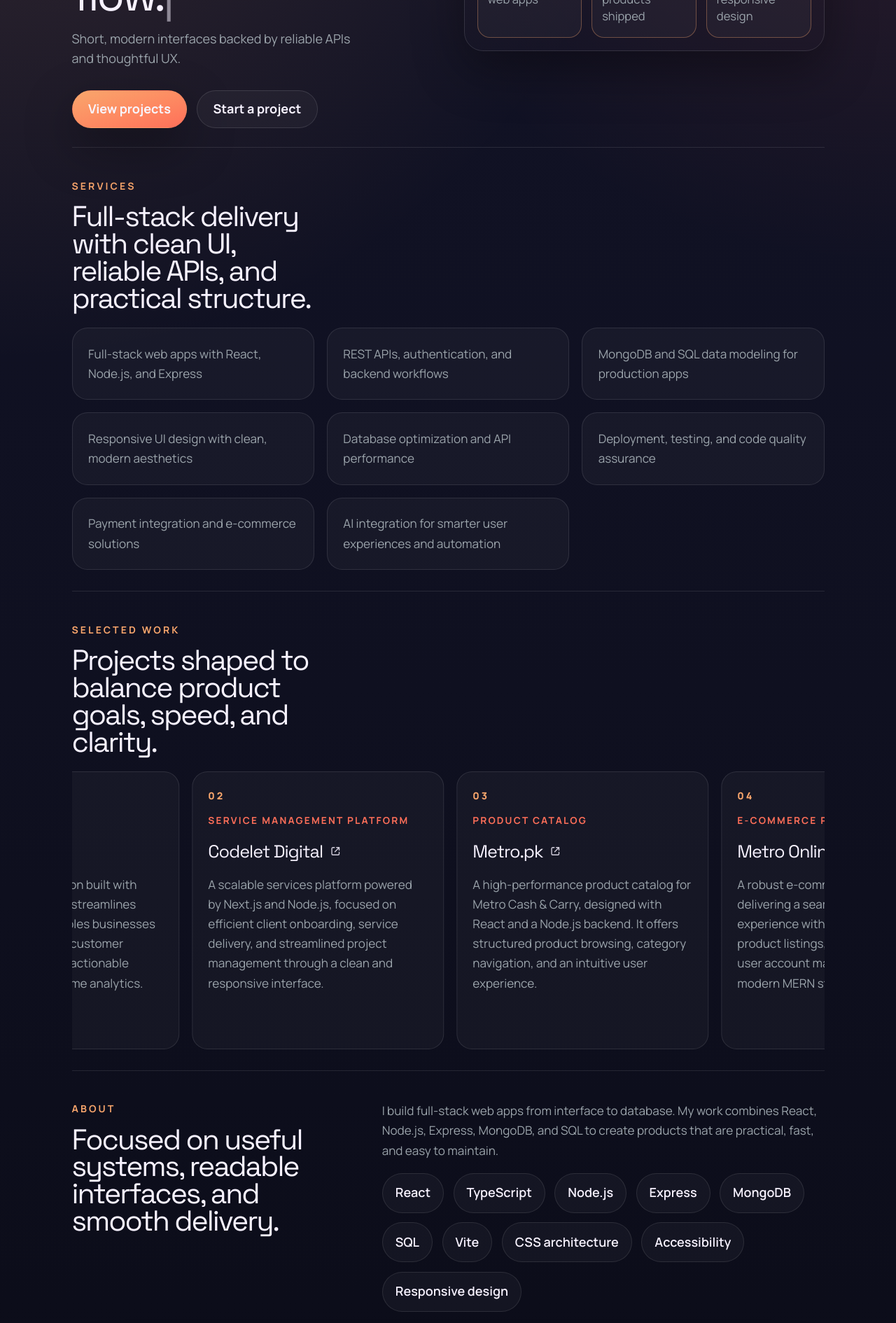
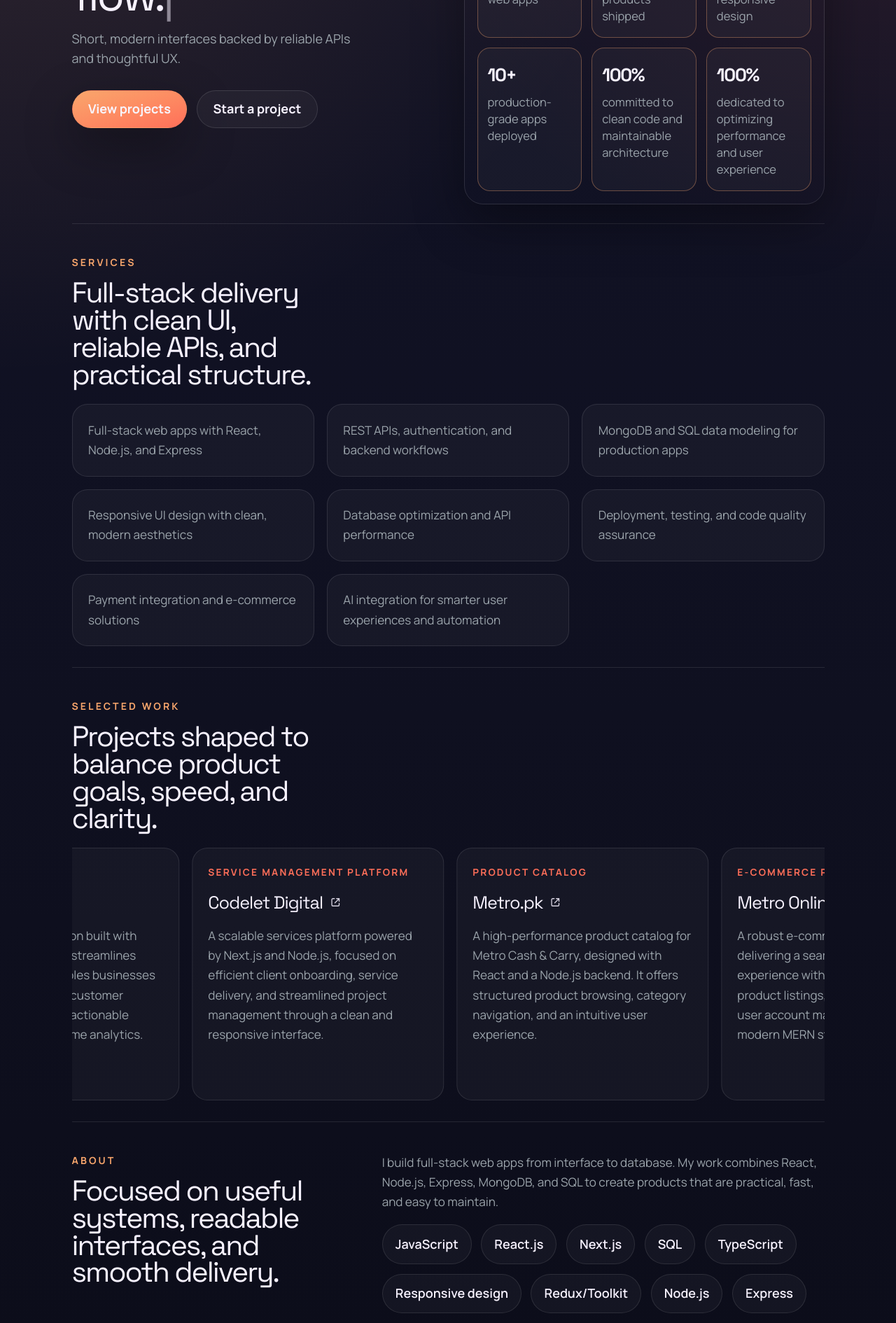
Before and after one commit to hassansheikh33/my-portfolio, a React (Vite) app: page / in a window 1280 px wide. Shown: the part 440-2330 px from the top of the page at 70% size. Built offline with nearby package versions, Linux system fonts and the light colour scheme.

Commit message:
[#master] refactor: update styles in Footer and Navigation components [#master] feat: enhance ProjectsSection with improved scrolling and project handling [#master] feat: update content with new skills and hero stats

```diff
--- a/src/components/Footer.tsx
+++ b/src/components/Footer.tsx
@@ -39,7 +39,7 @@ export const Footer = () => {
       <div className="mx-auto mb-6 flex w-full max-w-[1120px] items-center justify-between gap-8 px-5 max-[768px]:flex-col max-[640px]:px-3">
         <div className="flex items-center">
           <div className="flex items-center gap-2">
-            <CodeOffIcon className="h-5 w-5 transition-colors duration-200 hover:text-[#f9a66c]" />
+            <CodeOffIcon className="h-5 w-5 text-white transition-colors duration-200 hover:text-[#f9a66c]" />
             <p className="text-lg font-bold tracking-[0.08em] text-[#f7f2ff] [font-family:'Space_Grotesk',sans-serif]">
               Portfolio
             </p>
@@ -55,7 +55,7 @@ export const Footer = () => {
                 target="_blank"
                 rel="noopener noreferrer"
                 aria-label={link.label}
-                className="flex h-10 w-10 items-center justify-center rounded-full border border-white/20 transition-all duration-200 hover:border-[#f9a66c]"
+                className="flex h-10 w-10 items-center justify-center rounded-full border border-white/20 text-[#f7f2ff] transition-all duration-200 hover:border-[#f9a66c]"
                 key={link.href}
               >
                 <Icon className="h-5 w-5 transition-colors duration-200 hover:text-[#f9a66c]" />
--- a/src/components/Navigation.tsx
+++ b/src/components/Navigation.tsx
@@ -15,10 +15,10 @@ export const Navigation = () => {
   return (
     <header className="sticky top-0 z-20 mb-2 flex items-center justify-between gap-4 rounded-b-[24px] px-5 pb-6 pt-2 backdrop-blur-[14px] max-[768px]:rounded-none max-[768px]:px-0 max-[768px]:pb-4 max-[768px]:pt-2">
       <a
-        className="whitespace-nowrap pl-2 text-[1.1rem] font-bold tracking-[0.08em] text-[#f7f2ff] [font-family:'Space_Grotesk',sans-serif] max-[640px]:text-[0.9rem] flex items-center"
+        className="hover:text-[#f9a66c] whitespace-nowrap pl-2 text-[1.1rem] font-bold tracking-[0.08em] text-[#f7f2ff] [font-family:'Space_Grotesk',sans-serif] max-[640px]:text-[0.9rem] flex items-center"
         href="#home"
       >
-        <CodeIcon className="mr-2 h-5 w-5" />
+        <CodeIcon className="mr-2 h-5 w-5 hover:text-[#f9a66c]" />
         {BRAND_NAME}
       </a>
       <nav
@@ -27,7 +27,7 @@ export const Navigation = () => {
       >
         {navLinks.map((link) => (
           <a
-            className="transition-colors duration-200 hover:text-[#f7f2ff]"
+            className="transition-colors text-[#f7f2ff] duration-200 hover:text-[#f9a66c]"
             href={link.href}
             key={link.href}
           >
@@ -69,7 +69,7 @@ export const Navigation = () => {
       >
         {navLinks.map((link, index) => (
           <a
-            className={`py-2 text-[0.92rem] font-medium text-[#9ba4ab] transition-all duration-200 hover:text-[#f7f2ff] ${
+            className={`py-2 text-[0.92rem] font-medium text-[#f7f2ff] transition-all duration-200 hover:text-[#f7f2ff] ${
               isOpen ? "translate-x-0 opacity-100" : "-translate-x-1 opacity-0"
             }`}
             href={link.href}
--- a/src/components/ProjectsSection.tsx
+++ b/src/components/ProjectsSection.tsx
@@ -4,18 +4,29 @@ import { PROJECTS } from "../content";
 import { SectionHeading } from "./SectionHeading";
 
 export const ProjectsSection = () => {
+  const viewportRef = useRef<HTMLDivElement | null>(null);
   const trackRef = useRef<HTMLDivElement | null>(null);
+  const wheelTimeoutRef = useRef<number | null>(null);
   const x = useMotionValue(0);
-  const [trackWidth, setTrackWidth] = useState(0);
+  const [singleTrackWidth, setSingleTrackWidth] = useState(0);
   const [isHovered, setIsHovered] = useState(false);
   const [isPressed, setIsPressed] = useState(false);
+  const loopedProjects = [...PROJECTS, ...PROJECTS];
 
   const isPaused = isHovered || isPressed;
+
+  const normalizeX = (value: number) => {
+    if (singleTrackWidth === 0) return value;
+
+    let normalized = value % singleTrackWidth;
+    if (normalized > 0) normalized -= singleTrackWidth;
+    return normalized;
+  };
 
   useEffect(() => {
     const updateTrackWidth = () => {
       const fullWidth = trackRef.current?.scrollWidth ?? 0;
-      setTrackWidth(fullWidth);
+      setSingleTrackWidth(fullWidth / 2);
     };
 
     updateTrackWidth();
@@ -23,22 +34,45 @@ export const ProjectsSection = () => {
 
     return () => {
       window.removeEventListener("resize", updateTrackWidth);
+      if (wheelTimeoutRef.current) {
+        window.clearTimeout(wheelTimeoutRef.current);
+      }
     };
   }, []);
 
   useAnimationFrame((_, delta) => {
-    if (isPaused || trackWidth === 0) return;
+    if (isPaused || singleTrackWidth === 0) return;
 
     const speed = 34;
-    const next = x.get() - (speed * delta) / 1000;
+    let next = x.get() - (speed * delta) / 1000;
 
-    if (Math.abs(next) >= trackWidth) {
-      x.set(0);
-      return;
+    if (next <= -singleTrackWidth) {
+      next += singleTrackWidth;
     }
 
     x.set(next);
   });
+
+  const handleWheel = (event: React.WheelEvent<HTMLDivElement>) => {
+    const delta =
+      Math.abs(event.deltaX) > Math.abs(event.deltaY)
+        ? event.deltaX
+        : event.deltaY;
+
+    if (delta === 0) return;
+
+    event.preventDefault();
+    setIsPressed(true);
+    x.set(normalizeX(x.get() - delta));
+
+    if (wheelTimeoutRef.current) {
+      window.clearTimeout(wheelTimeoutRef.current);
+    }
+
+    wheelTimeoutRef.current = window.setTimeout(() => {
+      setIsPressed(false);
+    }, 120);
+  };
 
   return (
     <motion.section
@@ -60,11 +94,20 @@ export const ProjectsSection = () => {
           title="Projects shaped to balance product goals, speed, and clarity."
         />
       </motion.div>
-      <div className="overflow-hidden">
+      <div className="overflow-hidden" onWheel={handleWheel} ref={viewportRef}>
         <motion.div
-          className="flex w-max gap-4"
+          className="flex w-max cursor-grab gap-4 active:cursor-grabbing"
           ref={trackRef}
           style={{ x }}
+          drag="x"
+          dragConstraints={{ left: -singleTrackWidth, right: 0 }}
+          dragElastic={0.05}
+          dragMomentum={false}
+          onDragStart={() => setIsPressed(true)}
+          onDragEnd={() => {
+            x.set(normalizeX(x.get()));
+            setIsPressed(false);
+          }}
           onHoverStart={() => setIsHovered(true)}
           onHoverEnd={() => setIsHovered(false)}
           onPointerDown={() => setIsPressed(true)}
@@ -72,10 +115,10 @@ export const ProjectsSection = () => {
           onPointerCancel={() => setIsPressed(false)}
           onLostPointerCapture={() => setIsPressed(false)}
         >
-          {PROJECTS.map((project, index) => (
+          {loopedProjects.map((project, index) => (
             <motion.article
               className="w-[88vw] max-w-[360px] shrink-0 max-[640px]:w-[84vw]"
-              key={project.name}
+              key={`${project.name}-${index}`}
               initial={{ opacity: 0, y: 20 }}
               whileInView={{ opacity: 1, y: 0 }}
               viewport={{ once: true, amount: 0.25 }}
@@ -84,12 +127,8 @@ export const ProjectsSection = () => {
                 delay: index * 0.08,
                 ease: "easeOut",
               }}
-              whileHover={{ y: -6 }}
             >
               <div className="flex min-h-full flex-col gap-[14px] rounded-[22px] border border-white/10 bg-white/[0.035] p-5 max-[640px]:rounded-[18px]">
-                <span className="text-[0.78rem] font-extrabold tracking-[0.22em] text-[#f9a66c]">
-                  {String(index + 1).padStart(2, "0")}
-                </span>
                 <p className="text-[0.76rem] font-bold uppercase tracking-[0.16em] text-[#ff6f59]">
                   {project.type}
                 </p>
--- a/src/content.ts
+++ b/src/content.ts
@@ -89,20 +89,32 @@ export const PROJECTS: Project[] = [
 ];
 
 export const SKILLS = [
-  "React",
+  "JavaScript",
+  "React.js",
+  "Next.js",
+  "SQL",
   "TypeScript",
+  "Responsive design",
+  "Redux/Toolkit",
   "Node.js",
   "Express",
   "MongoDB",
-  "SQL",
-  "Vite",
-  "CSS architecture",
-  "Accessibility",
-  "Responsive design",
 ];
 
 export const HERO_STATS = [
   { value: "2.5+", label: "years building web apps" },
-  { value: "30+", label: "pages and products shipped" },
+  { value: "90+", label: "pages and products shipped" },
   { value: "100%", label: "focused on responsive design" },
+  {
+    value: "10+",
+    label: "production-grade apps deployed",
+  },
+  {
+    value: "100%",
+    label: "committed to clean code and maintainable architecture",
+  },
+  {
+    value: "100%",
+    label: "dedicated to optimizing performance and user experience",
+  },
 ];
```
